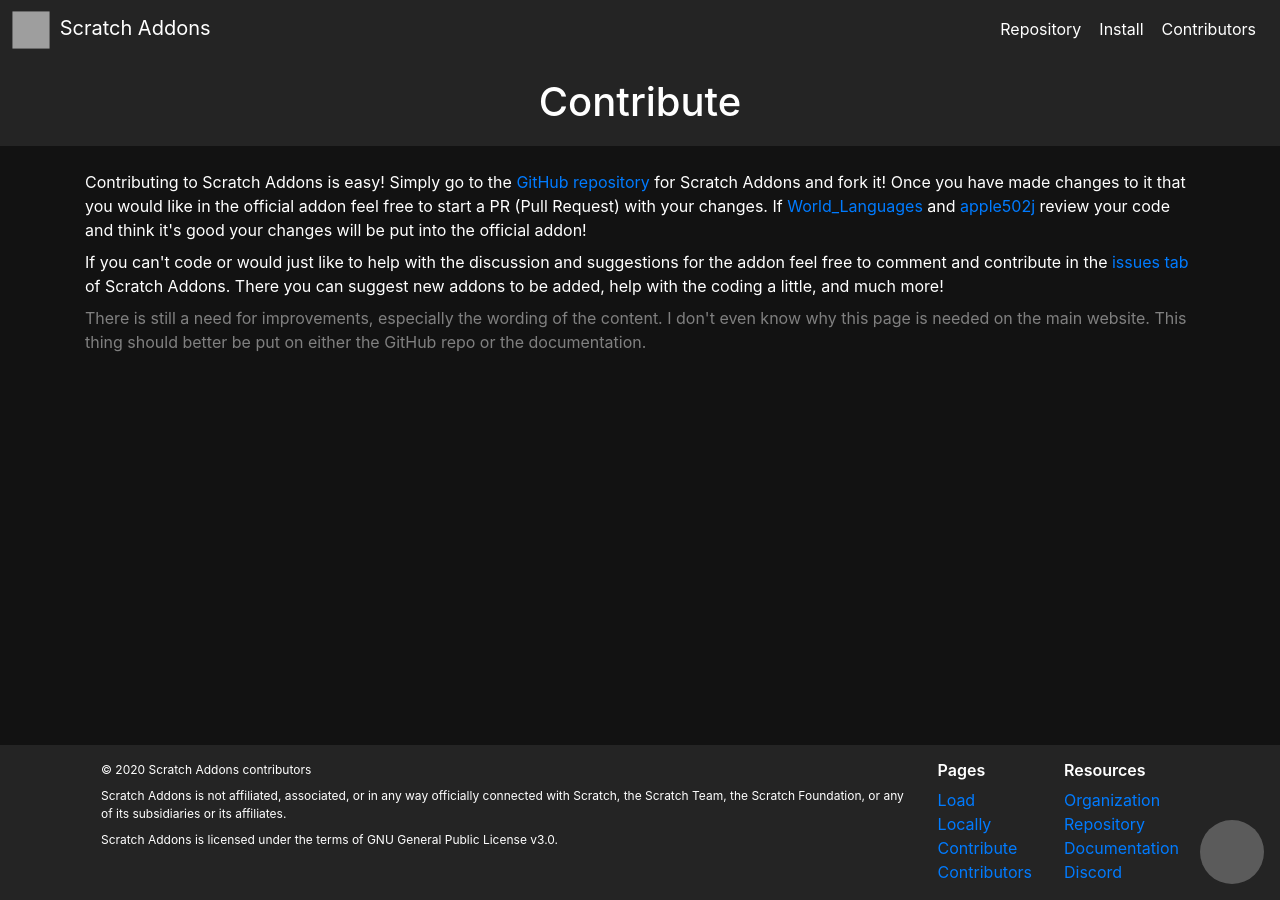
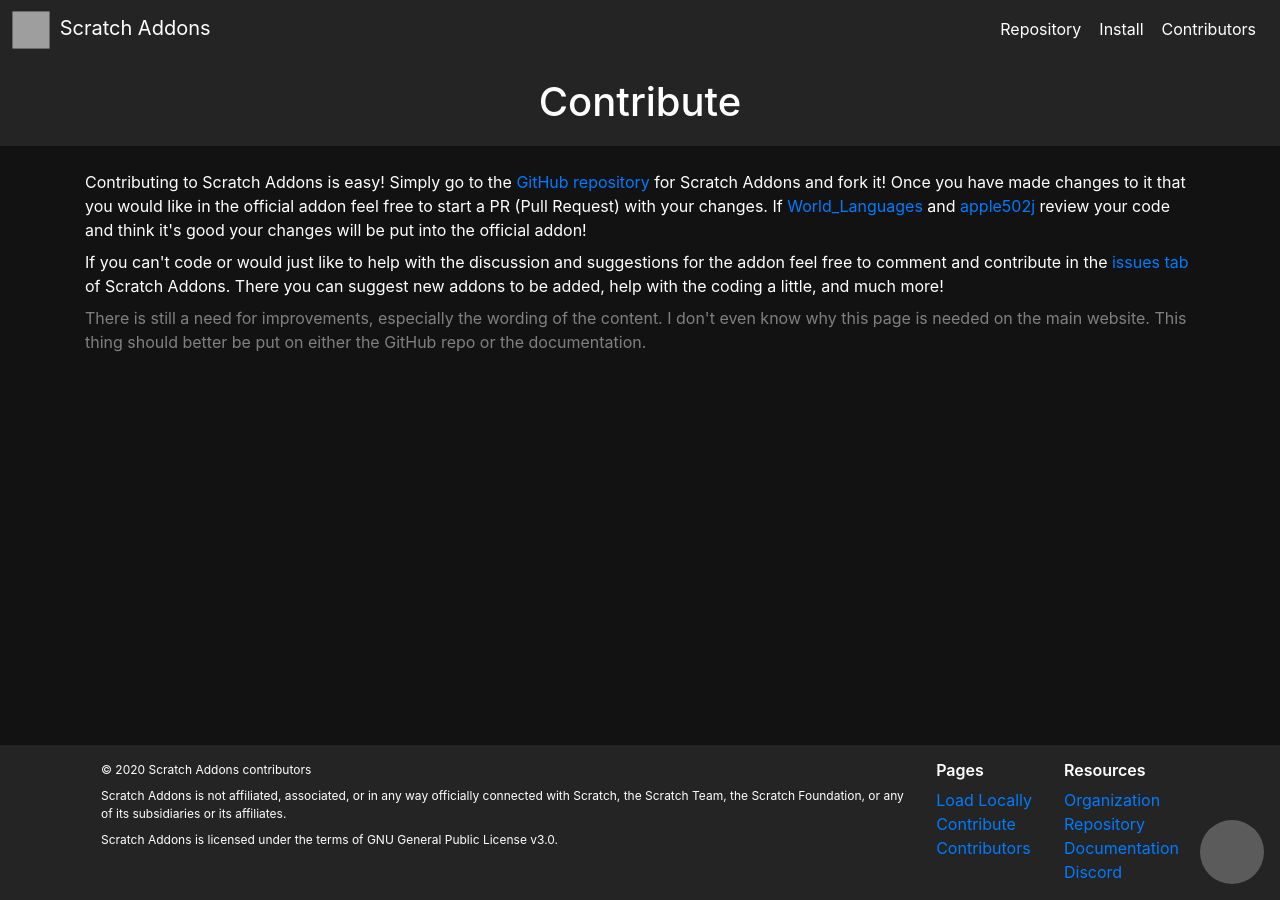
Before and after one commit to Hans5958/ScratchAddons-Website, a Jekyll site: the page built from contribute.html, in a window 1280 px wide. Built offline with Jekyll 4.4.1, drawn with Linux system fonts in a browser that asks for light colours; grey boxes are pictures that could not be loaded.

Commit message:
Fix footer flex

```diff
--- a/assets/css/base.scss
+++ b/assets/css/base.scss
@@ -86,7 +86,8 @@
 	div {
 		padding: 1rem 0;
 		display: flex;
-		justify-content: space-between
+		justify-content: space-between;
+		flex-wrap: wrap;
 	}
 
 	section {
@@ -107,6 +108,16 @@
 		a {
 			margin-bottom: 0rem;
 			display: block;
+		}
+
+		&:nth-of-type(1) {
+			flex: 0 0 100%;
+			max-width: 100%;
+
+			@media (min-width: 768px) {
+				flex: 1 0 0;
+				max-width: 100%
+			}
 		}
 
 	}
```
